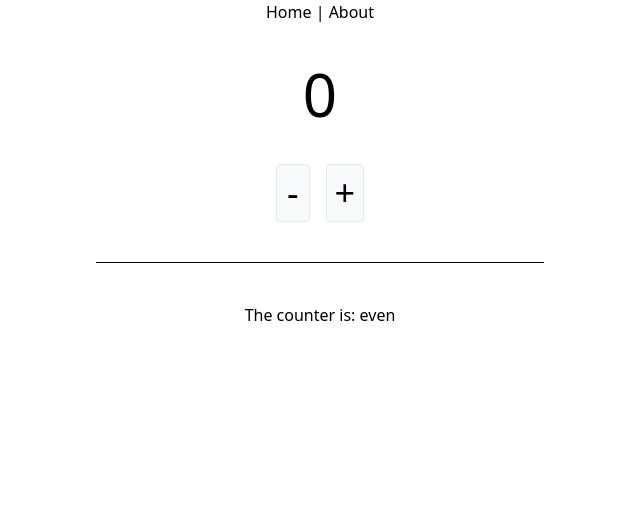
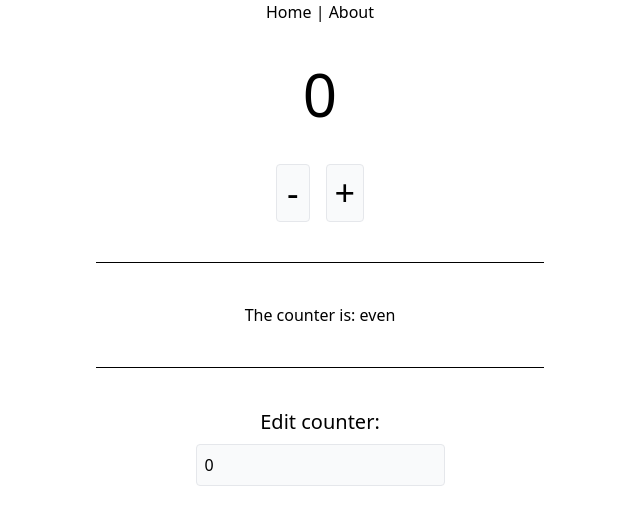
Before and after one commit to MichelleH17/counter-app-misa, a Vue app: page / in a window 1280 px wide. Shown: the top 524 px of the page, without its empty margins (320-960 px from the left). Built offline with nearby package versions, Linux system fonts and the light colour scheme; the HTML template or start-up script is replaced by a standard one.

Commit message:
feat: add input with v-model

```diff
--- a/src/views/HomeView.vue
+++ b/src/views/HomeView.vue
@@ -9,6 +9,11 @@
     <div>
       The counter is: {{ storeCounter.oddOrEven }}
     </div>
+    <hr class="my-10 max-w-md mx-auto">
+    <h3 class="text-xl mb-2">
+      Edit counter:
+    </h3>
+    <input v-model="storeCounter.count" type="number" class="bg-gray-50 rounded border border-gray-200 p-2">
   </div>
 </template>
 
```
